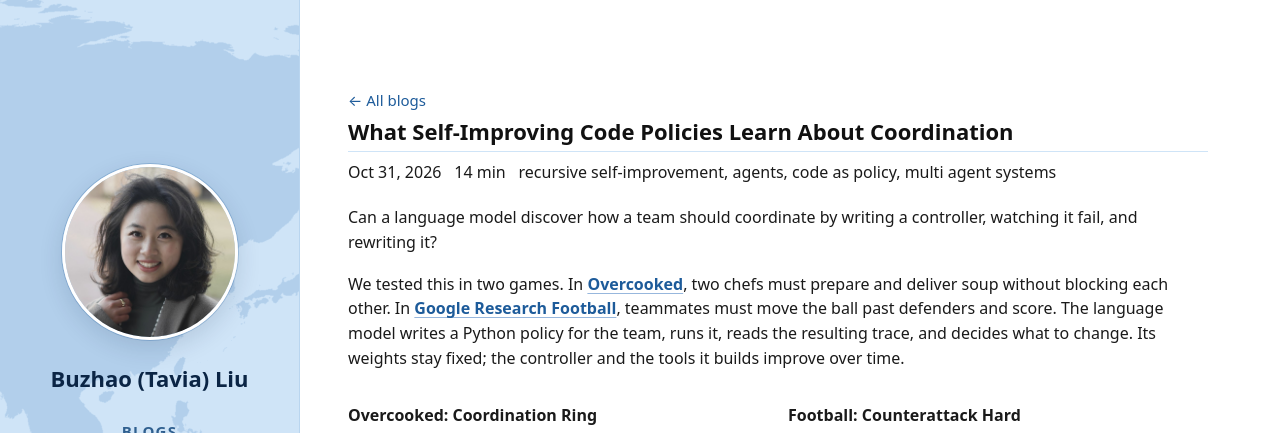
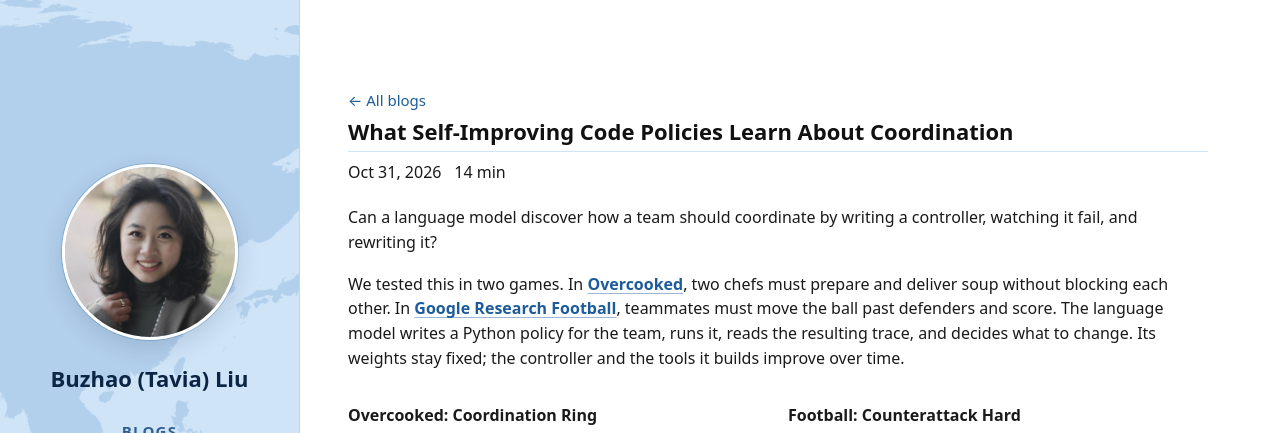
Before and after one commit to tavia-liu/tavia-liu.github.io, a Jekyll site: the page built from _posts/2026-10-31-self-improvement-ends-with-a-proof.md, in a window 1280 px wide and 900 px high, cut to the strip 0-433 px from the top of the window. Built offline with Jekyll 4.4.1, drawn with Linux system fonts in a browser that asks for light colours.

Commit message:
Remove topic tags from the coordination blog post

```diff
--- a/_posts/2026-10-31-self-improvement-ends-with-a-proof.md
+++ b/_posts/2026-10-31-self-improvement-ends-with-a-proof.md
@@ -2,7 +2,6 @@
 title: "What Self-Improving Code Policies Learn About Coordination"
 date: 2026-10-31
 description: "We let language models write, run, and revise multi-agent controllers in Overcooked and Google Research Football. The results show how the loop discovers joint schedules, mistakes its search space for a performance ceiling, and adapts to the evaluator."
-tags: [recursive self-improvement, agents, code as policy, multi agent systems]
 reading_time: "14 min"
 permalink: /blog/self-improvement-ends-with-a-proof/
 image: /assets/img/research/overcooked-rsi-ten-rounds.png
```
